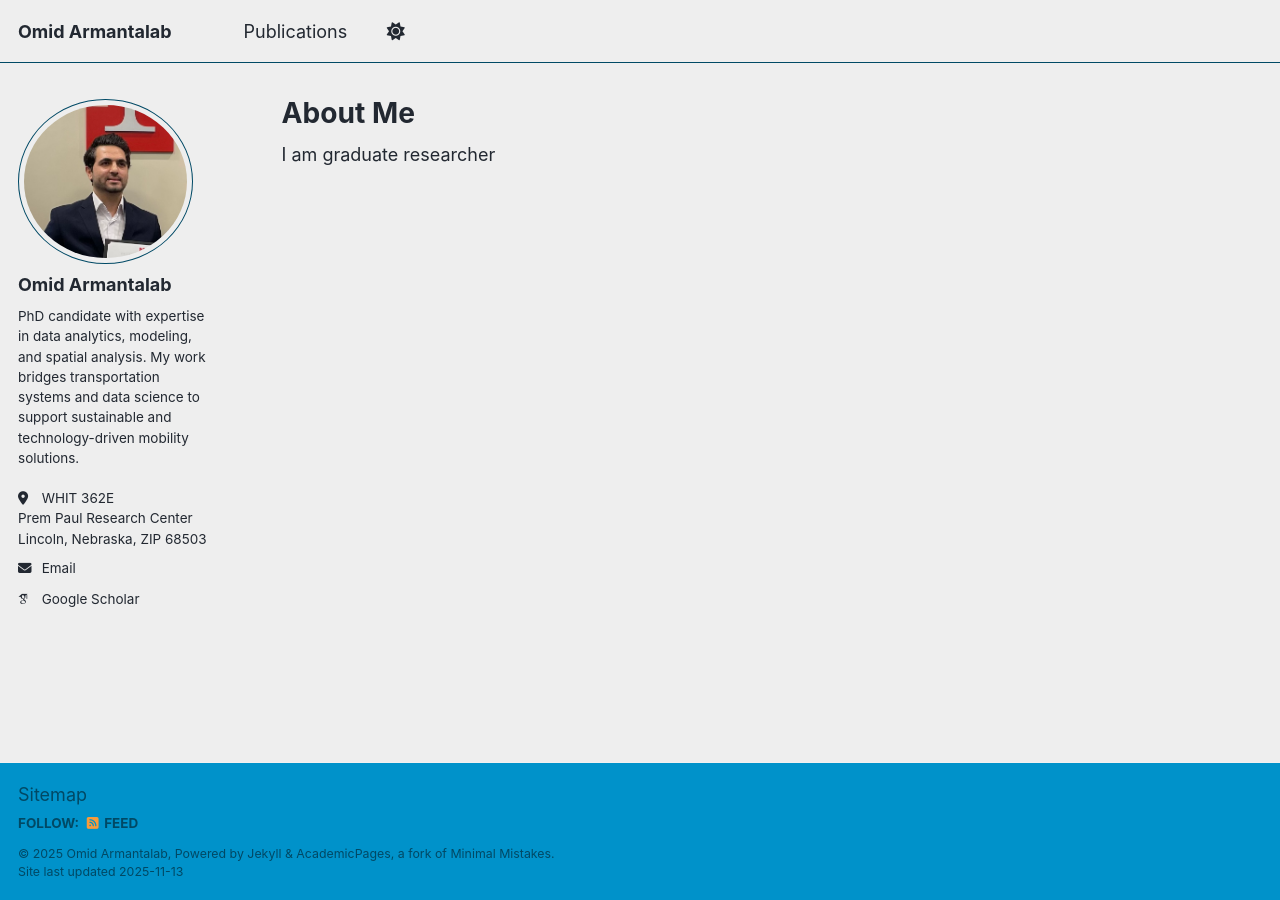
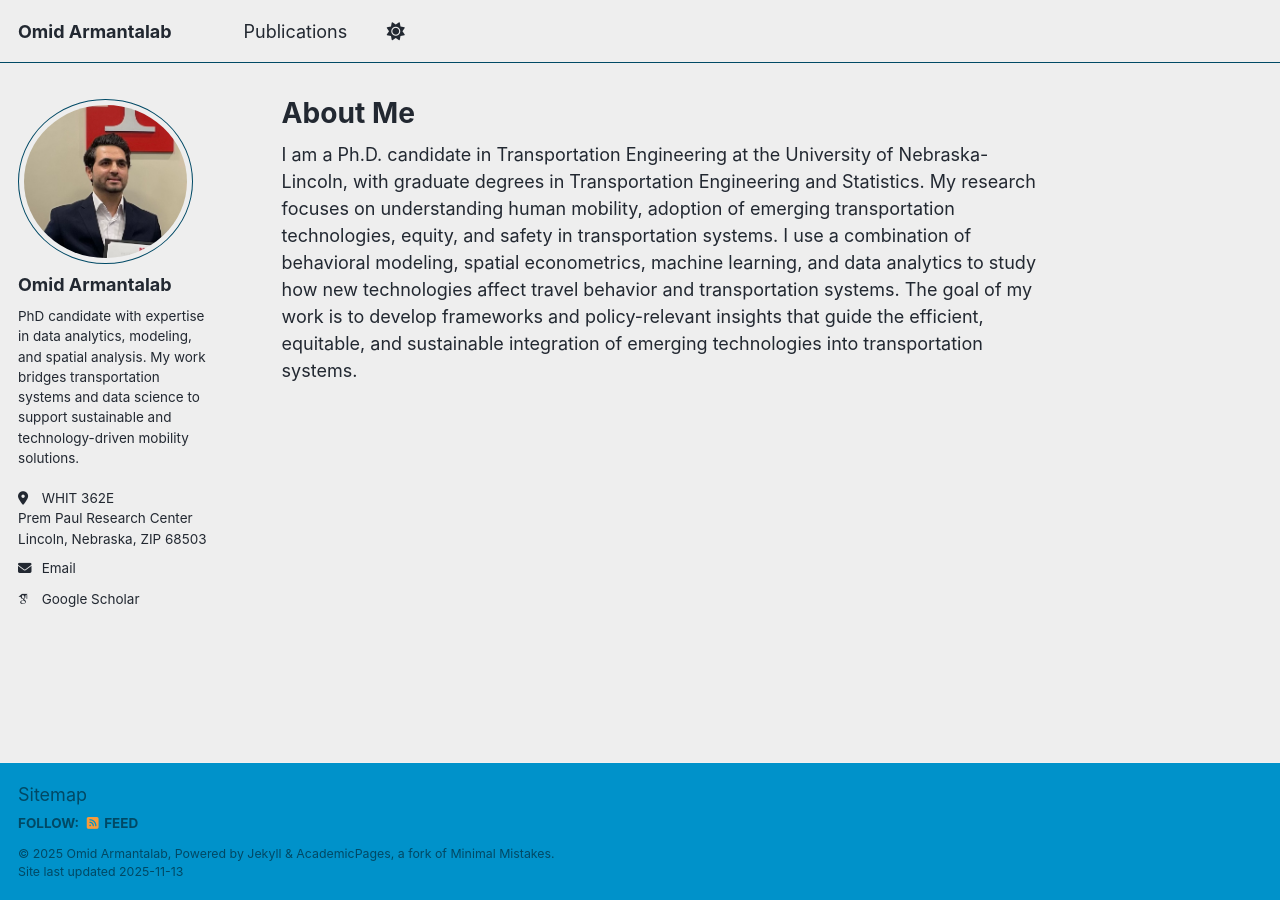
Before and after one commit to oarmantalab/oarmantalab.github.io, a Jekyll site: the page built from _pages/about.md, in a window 1280 px wide. Built offline with Jekyll 4.4.1, drawn with Linux system fonts in a browser that asks for light colours; some web fonts are replaced; a script that is not in the unit is left out.

Commit message:
Update about.md

```diff
--- a/_pages/about.md
+++ b/_pages/about.md
@@ -6,4 +6,4 @@ redirect_from:
   - /about/
   - /about.html
 ---
-I am graduate researcher
+I am a Ph.D. candidate in Transportation Engineering at the University of Nebraska-Lincoln, with graduate degrees in Transportation Engineering and Statistics. My research focuses on understanding human mobility, adoption of emerging transportation technologies, equity, and safety in transportation systems. I use a combination of behavioral modeling, spatial econometrics, machine learning, and data analytics to study how new technologies affect travel behavior and transportation systems. The goal of my work is to develop frameworks and policy-relevant insights that guide the efficient, equitable, and sustainable integration of emerging technologies into transportation systems.
```
